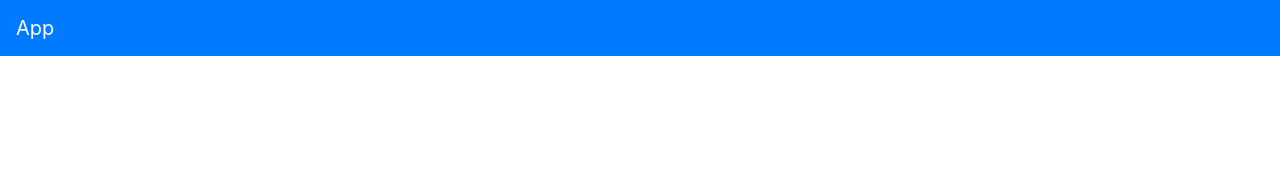
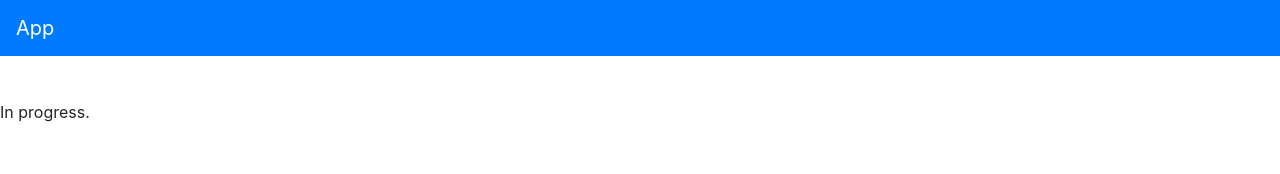
Before and after one commit to LesovoyRoman/react_node_ask_answ, a React (Create React App) app in the folder frontend/: page / in a window 1280 px wide. Shown: the top 174 px of the page. Built offline with nearby package versions, Linux system fonts and the light colour scheme.

Commit message:
-- React -- -> import App.css -> added new package (axios) -> styles in App.css

```diff
--- a/frontend/package.json
+++ b/frontend/package.json
@@ -3,6 +3,7 @@
   "version": "0.1.0",
   "private": true,
   "dependencies": {
+    "axios": "^0.18.0",
     "bootstrap": "^4.1.3",
     "react": "^16.6.3",
     "react-dom": "^16.6.3",
--- a/frontend/src/App.css
+++ b/frontend/src/App.css
@@ -1,3 +1,8 @@
+
+body {
+  margin-top: 100px;
+}
+
 .App {
   text-align: center;
 }
--- a/frontend/src/index.js
+++ b/frontend/src/index.js
@@ -3,6 +3,7 @@ import React from 'react';
 import ReactDOM from 'react-dom';
 import {BrowserRouter} from 'react-router-dom'
 import './index.css';
+import './App.css'
 import App from './App';
 import * as serviceWorker from './serviceWorker';
 
```
Also changed, not shown: 1 other file (tests, documents, lock files or other folders).
